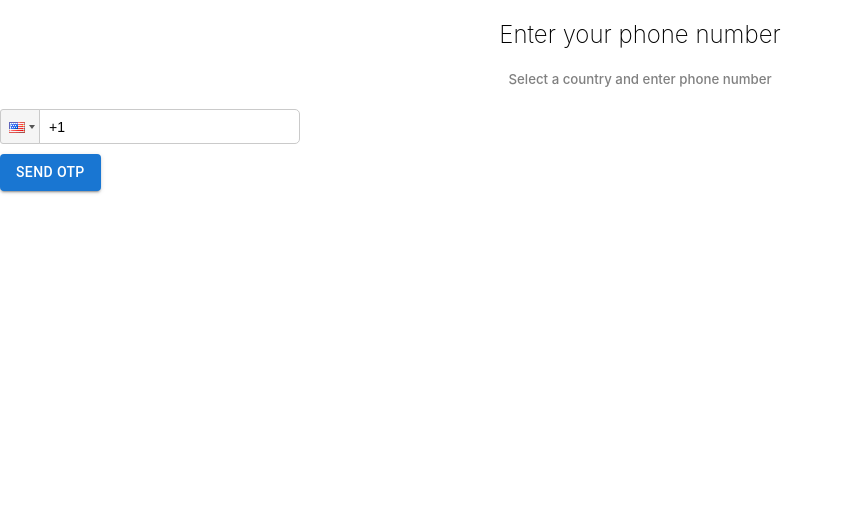
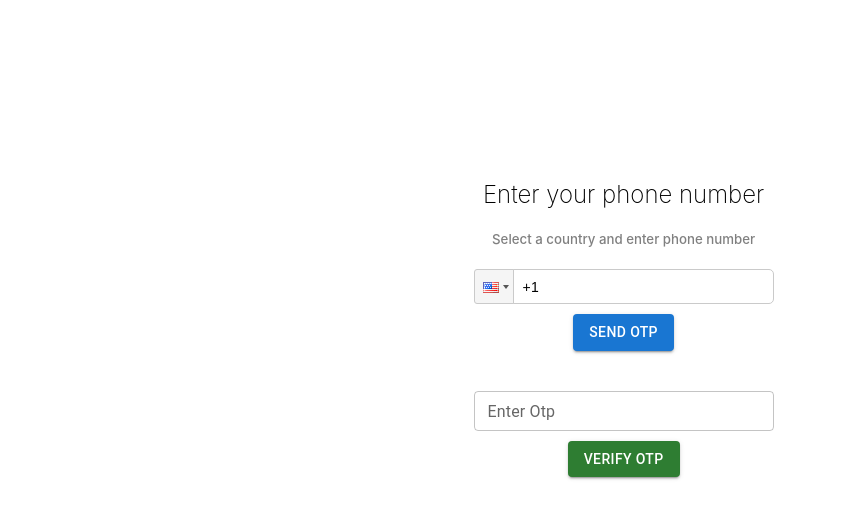
Before and after one commit to ABHISHEK-KUMAR007/SIH-project-ChainMind, a React (Create React App) app: page /phone in a window 1280 px wide. Shown: the top 518 px of the page, without its empty margins (0-843 px from the left). Built offline with nearby package versions, Linux system fonts and the light colour scheme.

Commit message:
chat_ip_enc_dec

```diff
--- a/src/components/PhoneSignin.js
+++ b/src/components/PhoneSignin.js
@@ -1,173 +1,86 @@
-// import React, { useState } from 'react'
-// import PhoneInput from 'react-phone-input-2'
-// import 'react-phone-input-2/lib/style.css'
-// import "./Phone.css"
-// import { Button, TextField } from '@mui/material'
-// import { RecaptchaVerifier, signInWithPhoneNumber } from 'firebase/auth'
-// import { auth } from '../firebase/setup.js'
-// import { useNavigate } from 'react-router-dom'
-// import axios from 'axios'
-// import firebase from 'firebase/compat/app'
+import React, { useState } from 'react'
+import PhoneInput from 'react-phone-input-2'
+import 'react-phone-input-2/lib/style.css'
+import "./Phone.css"
+import { Button, TextField } from '@mui/material'
+import { RecaptchaVerifier, signInWithPhoneNumber } from 'firebase/auth'
+import { auth } from '../firebase/setup.js'
+import { useNavigate } from 'react-router-dom'
+import axios from 'axios'
+import firebase from 'firebase/compat/app'
 
-// function PhoneSignin() {
+function PhoneSignin() {
 
 
-//     const navigate = useNavigate()
+    const navigate = useNavigate()
 
-//     const [phone,setPhone] = useState("")
-//     const [user,setUser] = useState(null)
-//     const [otp,setOtp] = useState("")
+    const [phone,setPhone] = useState("")
+    const [user,setUser] = useState(null)
+    const [otp,setOtp] = useState("")
 
-//     const sendOtp = async () => {
-//       try {
-//         console.log("phone no 1"+phone);
+    const sendOtp = async () => {
+      try {
+        console.log("phone no 1"+phone);
 
-//         const recaptcha = new RecaptchaVerifier(auth,'recaptcha', {});
-//         //const token = await recaptcha.verify();
-//        // const recaptcha = window.recaptchaVerifier;
-//         console.log(phone);
+        const recaptcha = new RecaptchaVerifier(auth,'recaptcha', {});
+        //const token = await recaptcha.verify();
+       // const recaptcha = window.recaptchaVerifier;
+        console.log(phone);
 
-//         const confirmation = await signInWithPhoneNumber(auth,phone,recaptcha);
+        const confirmation = await signInWithPhoneNumber(auth,phone,recaptcha);
 
-//           //recaptcha.render();
+          //recaptcha.render();
 
-//           setUser(confirmation);
-//       } catch (err) {
-//           console.log("error with send otp");
-//           console.error(err);
+          setUser(confirmation);
+      } catch (err) {
+          console.log("error with send otp");
+          console.error(err);
+      }
+  };
+
+  // const sendOtp = async () => {
+  //   try {
+  //     const recaptcha = new RecaptchaVerifier("recaptcha", {
+  //       size: "invisible",
+  //       callback: (response) => {
+  //         console.log('reCAPTCHA solved');
   //       }
-//   };
-
-//   // const sendOtp = async () => {
-//   //   try {
-//   //     const recaptcha = new RecaptchaVerifier("recaptcha", {
-//   //       size: "invisible",
-//   //       callback: (response) => {
-//   //         console.log('reCAPTCHA solved');
-//   //       }
-//   //     }, auth);
-//   //     //recaptcha.render();
-//   //     const confirmation = await signInWithPhoneNumber(auth, phone, recaptcha);
-//   //     setUser(confirmation);
-//   //   } catch (err) {
-//   //     console.log("error with send otp");
-//   //     console.error(err);
-//   //   }
-//   // };
+  //     }, auth);
+  //     //recaptcha.render();
+  //     const confirmation = await signInWithPhoneNumber(auth, phone, recaptcha);
+  //     setUser(confirmation);
+  //   } catch (err) {
+  //     console.log("error with send otp");
+  //     console.error(err);
+  //   }
+  // };
 
 
 
-// //   const sendOtp = async () => {
-// //     try {
-// //         // Initialize reCAPTCHA verifier with correct parameters
-// //         const recaptcha = new RecaptchaVerifier("recaptcha", {
-// //             'size': 'invisible', // 'invisible' or 'normal'
-// //             'callback': (response) => {
-// //                 // reCAPTCHA solved - will automatically trigger on successful verification
-// //                 console.log('reCAPTCHA solved');
-// //             }
-// //         }, auth);
+//   const sendOtp = async () => {
+//     try {
+//         // Initialize reCAPTCHA verifier with correct parameters
+//         const recaptcha = new RecaptchaVerifier("recaptcha", {
+//             'size': 'invisible', // 'invisible' or 'normal'
+//             'callback': (response) => {
+//                 // reCAPTCHA solved - will automatically trigger on successful verification
+//                 console.log('reCAPTCHA solved');
+//             }
+//         }, auth);
 
-// //         // Render the reCAPTCHA widget
-// //         recaptcha.render();
+//         // Render the reCAPTCHA widget
+//         recaptcha.render();
 
-// //         // Now you can use signInWithPhoneNumber
-// //         const confirmation = await signInWithPhoneNumber(auth, phone, recaptcha);
+//         // Now you can use signInWithPhoneNumber
+//         const confirmation = await signInWithPhoneNumber(auth, phone, recaptcha);
 
-// //         setUser(confirmation);
-// //     } catch (err) {
-// //         console.log("Error with sending OTP");
-// //         console.error(err);
-// //     }
-// // };
+//         setUser(confirmation);
+//     } catch (err) {
+//         console.log("Error with sending OTP");
+//         console.error(err);
+//     }
+// };
 
-//     const verifyOtp = async () => {
-//       try {
-//         const response = await axios.post('http://localhost:3000/verify-otp', { phone: `+${phone}`, code: otp });
-//         if (response.data.success) {
-//           console.log('OTP verified successfully');
-
-//           // Save user data in Firebase
-//           const userData = { phoneNumber: `+${phone}` };
-//           await firebase.firestore().collection('users').add(userData);
-
-//           navigate('/main');
-//         } else {
-//           console.log('OTP verification failed');
-//         }
-//       } catch (err) {
-//         console.error('Error verifying OTP:', err);
-//       }
-//     };
-
-
-//   return (
-//     <div className='phone-signin'>
-//         <h2 style={{fontWeight:"200",textAlign:"center"}}>Enter your phone number</h2>
-//         <h5 style={{fontWeight:"500",textAlign:"center",color:"grey"}}>Select a country and enter phone number</h5>
-//         <div className='phone-content'>
-//         <PhoneInput
-//       country={"us"}
-//       value={phone}
-//       onChange={(phone)=>setPhone("+" + phone)}
-//       />
-//       <Button onClick={sendOtp} sx={{marginTop:"10px"}} variant='contained'>Send Otp</Button>
-//       <div style={{marginTop:"10px"}} id="recaptcha"></div>
-//       <br/>
-//       <TextField onChange={(e)=> setOtp(e.target.value)} sx={{marginTop:"10px",width:"300px"}} variant='outlined' size='small' label="Enter Otp"/>
-//       <br/>
-//       <Button onClick={verifyOtp} sx={{marginTop:"10px"}} variant='contained' color='success'>Verify otp</Button>
-//         </div>
-
-//     </div>
-//   )
-// }
-
-// export default PhoneSignin
-
-
-
-
-import React, { useState } from 'react';
-import PhoneInput from 'react-phone-input-2';
-import 'react-phone-input-2/lib/style.css';
-import { Button, TextField } from '@mui/material';
-import axios from 'axios';
-import { useNavigate } from 'react-router-dom';
-import firebase from 'firebase/compat/app';
-
-function PhoneSignin() {
-  const navigate = useNavigate();
-
-  const [phone, setPhone] = useState('');
-  const [otp, setOtp] = useState('');
-  const [otpSent, setOtpSent] = useState(false);
-
-  const sendOtp = async () => {
-    try {
-      const response = await axios.post('http://localhost:5000/send-otp', { phone: `+${phone}` });
-      if (response.data.success) {
-        setOtpSent(true);
-        console.log('OTP sent successfully');
-      }
-    } catch (err) {
-      console.error('Error sending OTP:', err);
-    }
-  };
-
-  // const verifyOtp = async () => {
-  //   try {
-  //     const response = await axios.post('http://localhost:5000/verify-otp', { phone: `+${phone}`, code: otp });
-  //     if (response.data.success) {
-  //       console.log('OTP verified successfully');
-  //       navigate('/main');
-  //     } else {
-  //       console.log('OTP verification failed');
-  //     }
-  //   } catch (err) {
-  //     console.error('Error verifying OTP:', err);
-  //   }
-  // };
     const verifyOtp = async () => {
       try {
         const response = await axios.post('http://localhost:3000/verify-otp', { phone: `+${phone}`, code: otp });
@@ -187,26 +100,113 @@ function PhoneSignin() {
       }
     };
 
+
   return (
     <div className='phone-signin'>
-      <h2 style={{ fontWeight: '200', textAlign: 'center' }}>Enter your phone number</h2>
-      <h5 style={{ fontWeight: '500', textAlign: 'center', color: 'grey' }}>Select a country and enter phone number</h5>
+        <h2 style={{fontWeight:"200",textAlign:"center"}}>Enter your phone number</h2>
+        <h5 style={{fontWeight:"500",textAlign:"center",color:"grey"}}>Select a country and enter phone number</h5>
         <div className='phone-content'>
         <PhoneInput
-          country={'us'}
+      country={"us"}
       value={phone}
-          onChange={(phone) => setPhone(phone)}
+      onChange={(phone)=>setPhone("+" + phone)}
       />
-        <Button onClick={sendOtp} sx={{ marginTop: '10px' }} variant='contained'>Send Otp</Button>
-        {otpSent && (
-          <>
-            <TextField onChange={(e) => setOtp(e.target.value)} sx={{ marginTop: '10px', width: '300px' }} variant='outlined' size='small' label='Enter Otp' />
-            <Button onClick={verifyOtp} sx={{ marginTop: '10px' }} variant='contained' color='success'>Verify otp</Button>
-          </>
-        )}
+      <Button onClick={sendOtp} sx={{marginTop:"10px"}} variant='contained'>Send Otp</Button>
+      <div style={{marginTop:"10px"}} id="recaptcha"></div>
+      <br/>
+      <TextField onChange={(e)=> setOtp(e.target.value)} sx={{marginTop:"10px",width:"300px"}} variant='outlined' size='small' label="Enter Otp"/>
+      <br/>
+      <Button onClick={verifyOtp} sx={{marginTop:"10px"}} variant='contained' color='success'>Verify otp</Button>
         </div>
+
     </div>
-  );
+  )
 }
 
-export default PhoneSignin;
+export default PhoneSignin
+
+
+
+
+// import React, { useState } from 'react';
+// import PhoneInput from 'react-phone-input-2';
+// import 'react-phone-input-2/lib/style.css';
+// import { Button, TextField } from '@mui/material';
+// import axios from 'axios';
+// import { useNavigate } from 'react-router-dom';
+// import firebase from 'firebase/compat/app';
+
+// function PhoneSignin() {
+//   const navigate = useNavigate();
+
+//   const [phone, setPhone] = useState('');
+//   const [otp, setOtp] = useState('');
+//   const [otpSent, setOtpSent] = useState(false);
+
+//   const sendOtp = async () => {
+//     try {
+//       const response = await axios.post('http://localhost:5000/send-otp', { phone: `+${phone}` });
+//       if (response.data.success) {
+//         setOtpSent(true);
+//         console.log('OTP sent successfully');
+//       }
+//     } catch (err) {
+//       console.error('Error sending OTP:', err);
+//     }
+//   };
+
+//   // const verifyOtp = async () => {
+//   //   try {
+//   //     const response = await axios.post('http://localhost:5000/verify-otp', { phone: `+${phone}`, code: otp });
+//   //     if (response.data.success) {
+//   //       console.log('OTP verified successfully');
+//   //       navigate('/main');
+//   //     } else {
+//   //       console.log('OTP verification failed');
+//   //     }
+//   //   } catch (err) {
+//   //     console.error('Error verifying OTP:', err);
+//   //   }
+//   // };
+//   const verifyOtp = async () => {
+//     try {
+//       const response = await axios.post('http://localhost:3000/verify-otp', { phone: `+${phone}`, code: otp });
+//       if (response.data.success) {
+//         console.log('OTP verified successfully');
+
+//         // Save user data in Firebase
+//         const userData = { phoneNumber: `+${phone}` };
+//         await firebase.firestore().collection('users').add(userData);
+
+//         navigate('/main');
+//       } else {
+//         console.log('OTP verification failed');
+//       }
+//     } catch (err) {
+//       console.error('Error verifying OTP:', err);
+//     }
+//   };
+
+//   return (
+//     <div className='phone-signin'>
+//       <h2 style={{ fontWeight: '200', textAlign: 'center' }}>Enter your phone number</h2>
+//       <h5 style={{ fontWeight: '500', textAlign: 'center', color: 'grey' }}>Select a country and enter phone number</h5>
+//       <div className='phone-content'>
+//         <PhoneInput
+//           country={'us'}
+//           value={phone}
+//           onChange={(phone) => setPhone(phone)}
+//         />
+//         <Button onClick={sendOtp} sx={{ marginTop: '10px' }} variant='contained'>Send Otp</Button>
+//         {otpSent && (
+//           <>
+//             <TextField onChange={(e) => setOtp(e.target.value)} sx={{ marginTop: '10px', width: '300px' }} variant='outlined' size='small' label='Enter Otp' />
+//             <Button onClick={verifyOtp} sx={{ marginTop: '10px' }} variant='contained' color='success'>Verify otp</Button>
+//           </>
+//         )}
+//       </div>
+//     </div>
+//   );
+// }
+
+// export default PhoneSignin;
```
Also changed, not shown: 1 other file (tests, documents, lock files or other folders). Lines whose indentation alone changed are shown as unchanged.
